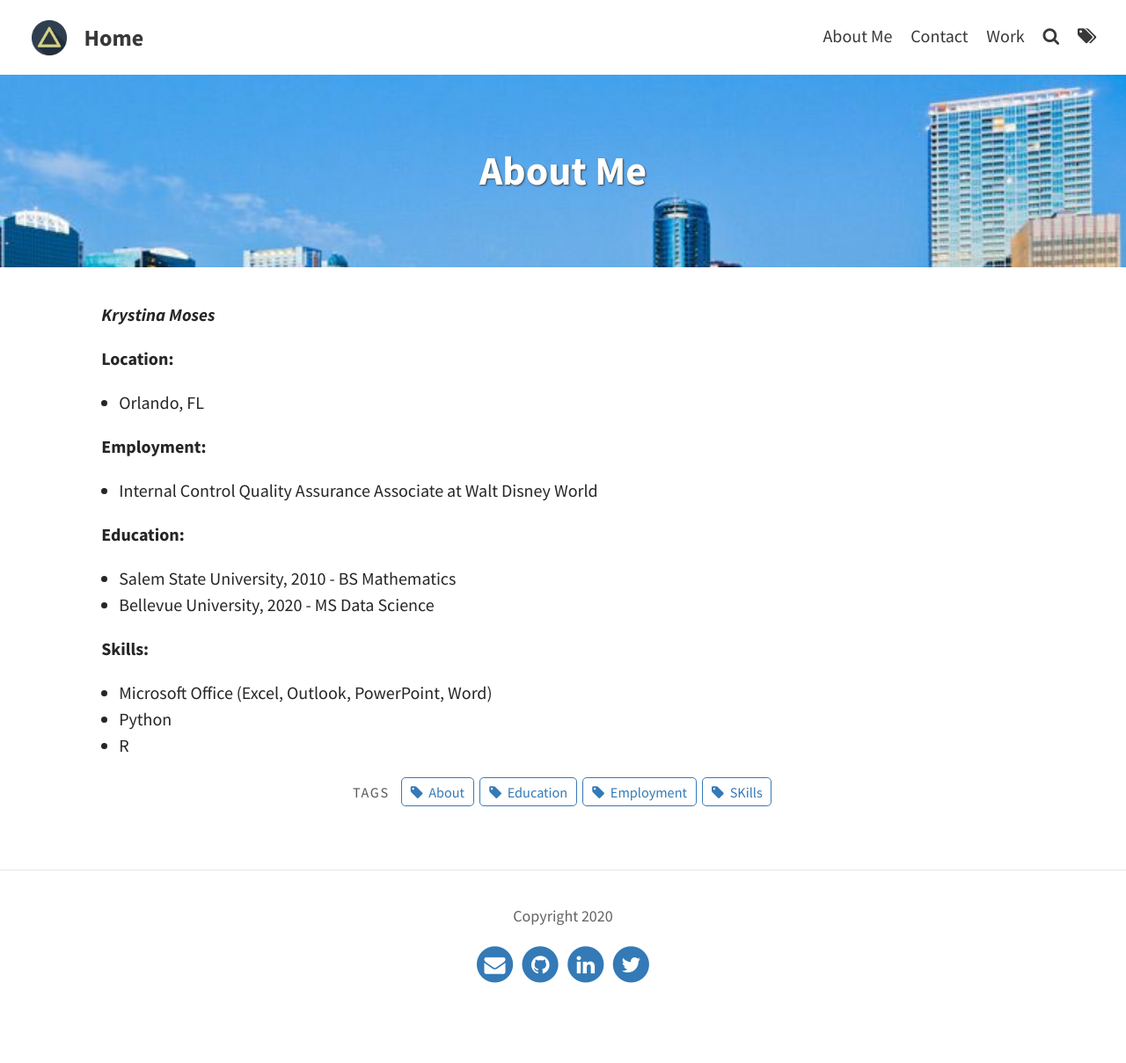
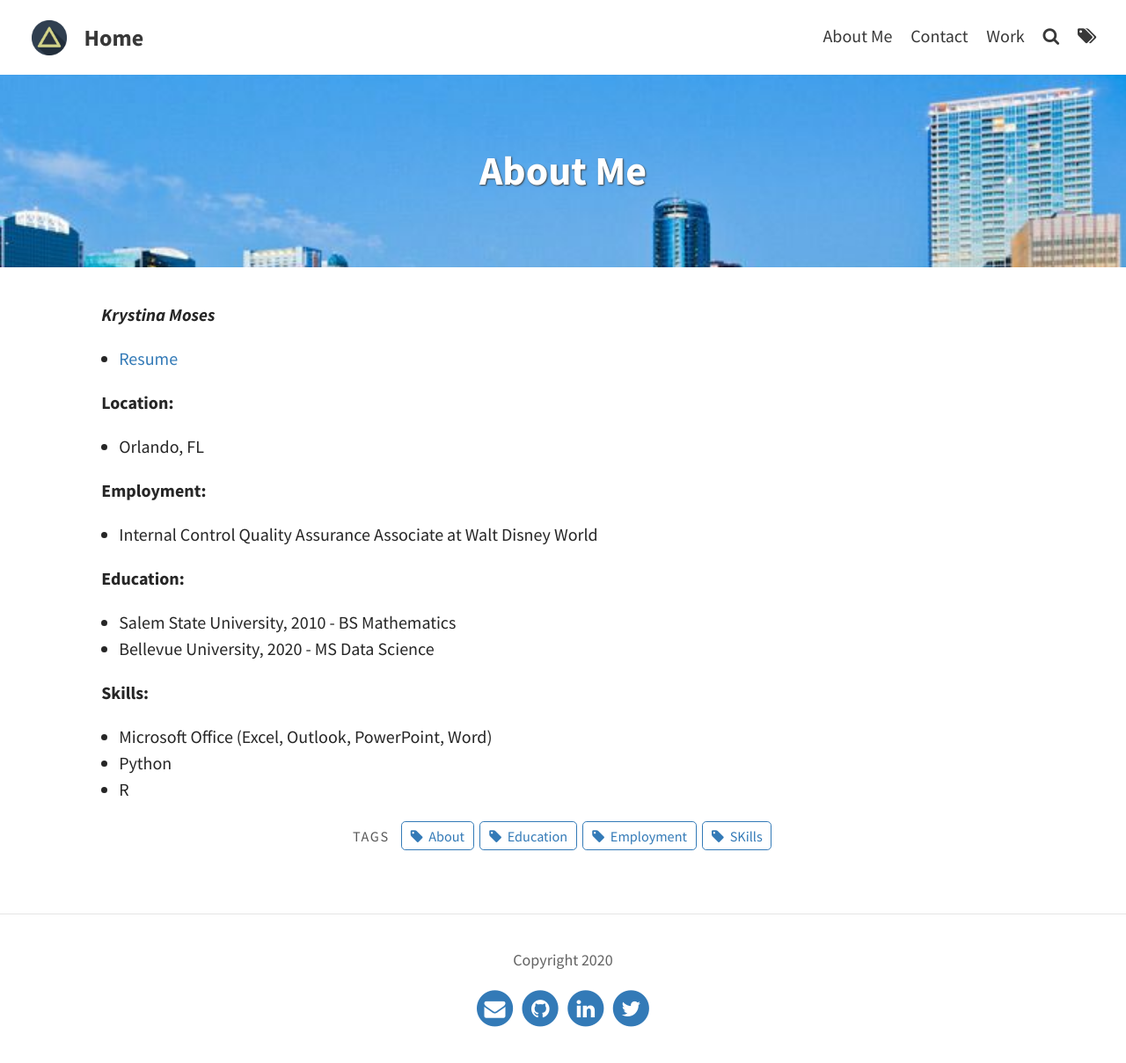
Before and after one commit to knmoses/knmoses.github.io, a Jekyll site: the page built from pages/about.md, in a window 1280 px wide. Shown: the whole page at 88% size. Built offline with Jekyll 4.4.1, drawn with Linux system fonts in a browser that asks for light colours; before the commit the page ends 1159 px from its top, so only the background shows below that.

Commit message:
Update about.md

```diff
--- a/pages/about.md
+++ b/pages/about.md
@@ -8,6 +8,8 @@ tags: [About, Education, Employment, SKills]
 ---
 
 **_Krystina Moses_**
+
+* [Resume](https://documentcloud.adobe.com/link/track?uri=urn:aaid:scds:US:4539ff55-ac3b-4f57-bd82-3d1e47c4138c)
 
 **Location:**
 * Orlando, FL
```
